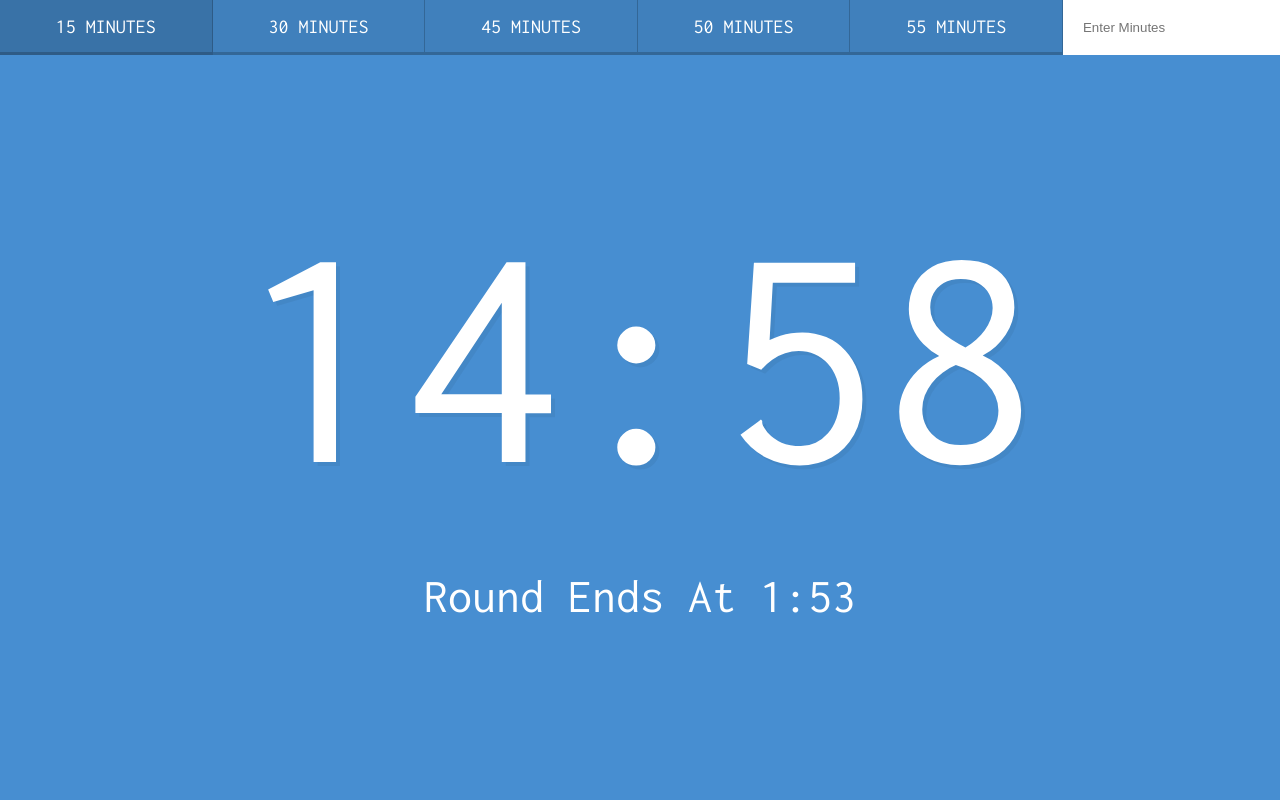
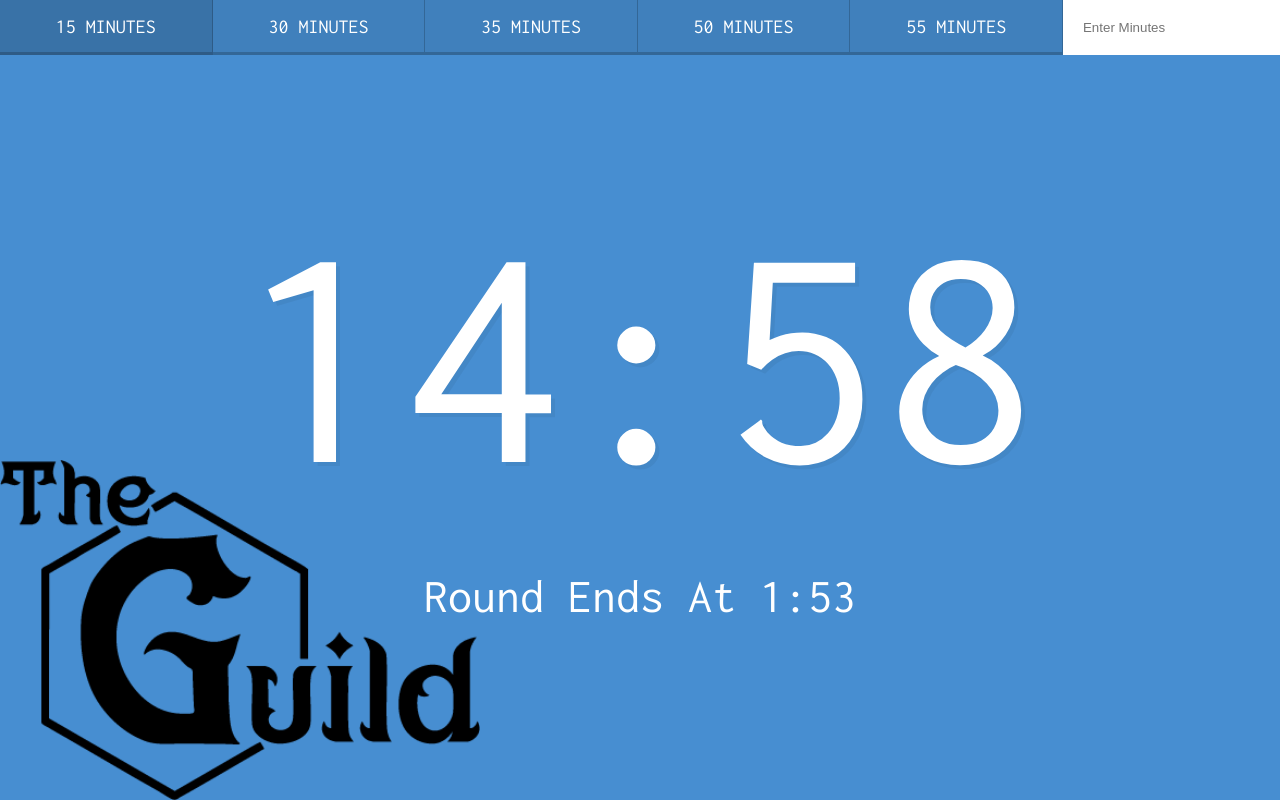
Before and after one commit to capnbiggin/countdown-timer, a plain HTML site: page index.html in a window 1280 px wide. Both pictures are taken after a click on the button "15 MINUTES". Drawn offline with Linux system fonts and the light colour scheme.

Commit message:
guild-timer

```diff
--- a/app.css
+++ b/app.css
@@ -1,8 +1,8 @@
 html {
 	box-sizing: border-box;
 	font-size: 10px;
-	background: #8e24aa;
-	background: linear-gradient(45deg, #42a5f5 0%, #478ed1 50%, #0d47a1 100%);
+	/* background: #8e24aa; */
+	/* background: linear-gradient(45deg, #42a5f5 0%, #478ed1 50%, #0d47a1 100%); */
 }
 
 *,
@@ -17,8 +17,8 @@ body {
 	text-align: center;
 	font-family: "Inconsolata", monospace;
 	background-color: #478ed1;
-	/* background-image: url(image.webp); */
-	/* background-repeat: no-repeat; */
+	background-image: url(Guild_Logo_Vector_png.png);
+	background-repeat: no-repeat;
 	background-size: 60vh;
 	background-position-y: 100%;
 }
--- a/index.html
+++ b/index.html
@@ -2,6 +2,7 @@
 <html lang="en">
 	<head>
 		<meta charset="UTF-8" />
+		<meta name="viewport" content="width=device-width, initial-scale=1.0" />
 		<title>Countdown Timer</title>
 		<link
 			href="https://fonts.googleapis.com/css?family=Inconsolata"
@@ -11,7 +12,7 @@
 		<link rel="stylesheet" href="app.css" />
 		<!-- <link rel="icon" href="https://fav.farm/🔥" /> -->
 		<title>Countdown Timer</title>
-		<link rel="icon" href="icone.ico" />
+		<link rel="icon" href="Guild_Logo_Vector_png.ico" />
 	</head>
 	<body>
 		<div class="timer">
@@ -22,8 +23,8 @@
 				<button data-time="1800" class="timer__button">
 					30 Minutes
 				</button>
-				<button data-time="2700" class="timer__button">
-					45 Minutes
+				<button data-time="2100" class="timer__button">
+					35 Minutes
 				</button>
 				<button data-time="3000" class="timer__button">
 					50 Minutes
--- a/script.js
+++ b/script.js
@@ -19,11 +19,11 @@ function timer(seconds) {
 			document.body.style.backgroundColor = "#478ed1";
 		} else if (secondsLeft <= 600 && secondsLeft > 0) {
 			document.body.style.backgroundColor = "orange";
-		} else if (secondsLeft < 0) {
+		} else if (secondsLeft <= 0) {
 			const audio = new Audio("boxing-bell-1-232450.mp3");
 			document.body.style.backgroundColor = "red";
+			audio.play();
 			clearInterval(countdown);
-			audio.play();
 			return;
 		}
 		// display it
@@ -53,6 +53,7 @@ function displayEndTime(timestamp) {
 
 function startTimer() {
 	const seconds = parseInt(this.dataset.time);
+	document.body.style.backgroundColor = "#478ed1";
 	timer(seconds);
 }
 
```
Also changed, not shown: Guild_Logo_Vector_png.ico (added), Guild_Logo_Vector_png.png (added).
